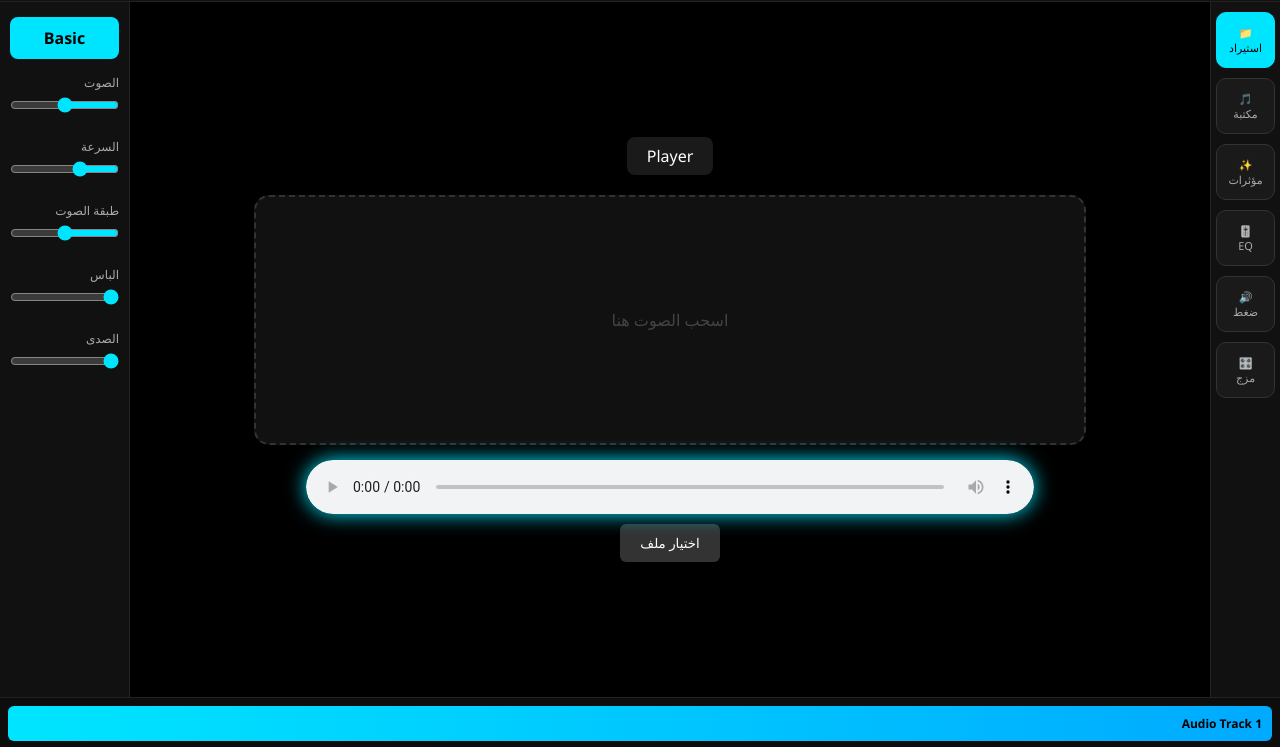
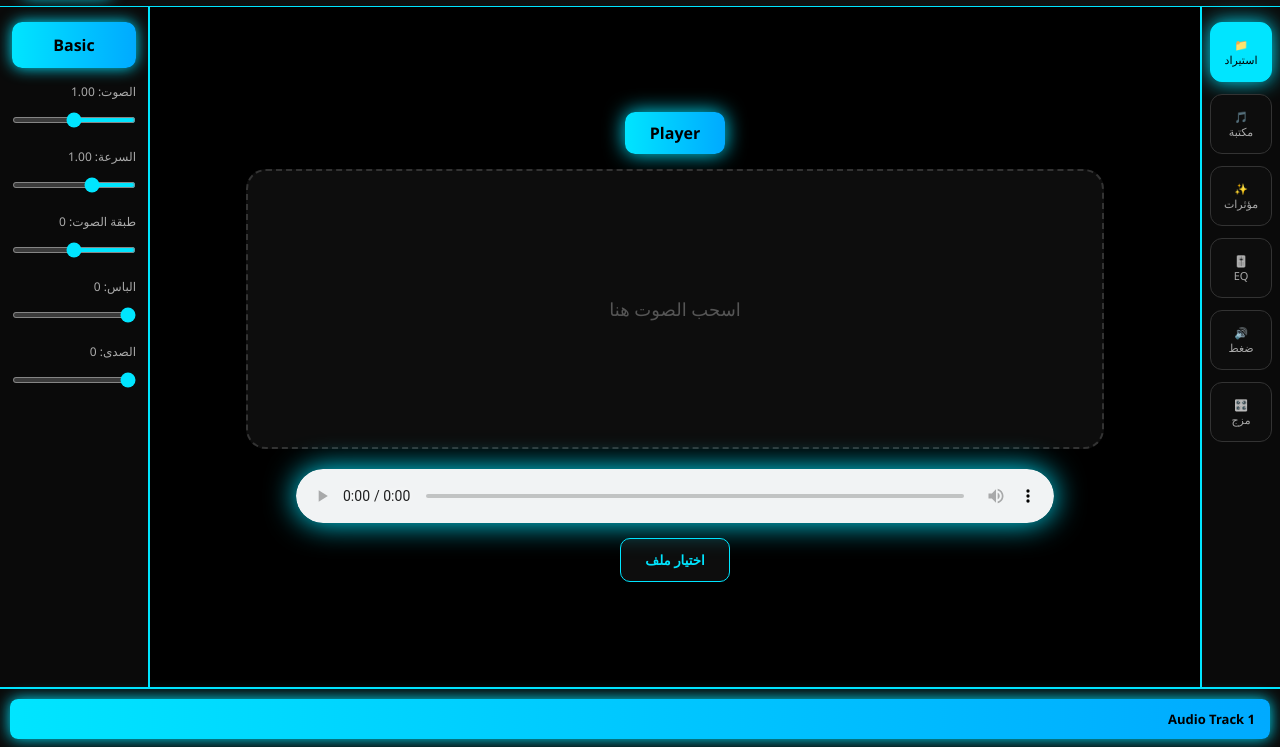
Before and after one commit to abdulkadirfarah921-cloud/ShadowKing-AI, a plain HTML site: page audio-editor.html in a window 1280 px wide. Shown: the part 53-800 px from the top of the page. Drawn offline with Linux system fonts and the light colour scheme.

Commit message:
Add files via upload

```diff
--- a/audio-editor.html
+++ b/audio-editor.html
@@ -2,73 +2,91 @@
 <html lang="ar" dir="rtl">
 <head>
 <meta charset="UTF-8">
-<meta name="viewport" content="width=device-width, initial-scale=1.0, user-scalable=no">
+<meta name="viewport" content="width=device-width, initial-scale=1.0, user-scalable=no, viewport-fit=cover">
 <meta name="theme-color" content="#000">
 <meta name="mobile-web-app-capable" content="yes">
+<meta name="apple-mobile-web-app-capable" content="yes">
 <link rel="manifest" href="manifest.json">
 <title>SHADOWKING AUDIO PRO</title>
 <script>
-// محاولة قفل العرض + اجبار اللف بالـ CSS
 function forceLandscape() {
-  // 1. محاولة API الرسمي
+  // محاولة القفل الرسمي
   if(screen.orientation && screen.orientation.lock){
     screen.orientation.lock('landscape').catch(()=>{});
   }
-
-  // 2. لو فشل بنلف الصفحة كلها 90 درجة بالـ CSS
+  // لو الجهاز طولي بنلف الحاوية مش الجسم كله
+  const wrapper = document.getElementById('wrapper');
   if(window.innerHeight > window.innerWidth){
-    document.body.classList.add('rotate-force');
+    wrapper.classList.add('rotate-force');
   } else {
-    document.body.classList.remove('rotate-force');
+    wrapper.classList.remove('rotate-force');
   }
 }
-
 window.addEventListener('load', forceLandscape);
 window.addEventListener('resize', forceLandscape);
-window.addEventListener('orientationchange', forceLandscape);
 </script>
 <style>
+:root{
+  --bg:#000;
+  --card:#0d0d0d;
+  --neon:#00e5ff;
+  --neon2:#00aaff;
+  --text:#e0e0e0;
+}
 *{margin:0;padding:0;box-sizing:border-box;font-family:'Segoe UI',Arial}
-body{background:#0a0a0a;color:#fff;direction:rtl;overflow:hidden;height:100vh;transition:0.3s}
+body{background:var(--bg);color:var(--text);overflow:hidden;height:100vh;width:100vw}
+#wrapper{height:100%;width:100%;transition:0.4s ease}
 
-/* الحركة القوية: لف الصفحة غصب لو الجهاز طولي */
-body.rotate-force {
-  transform: rotate(90deg);
-  transform-origin: left top;
+/* اللف الغصب بس للحاوية */
+#wrapper.rotate-force{
+  transform: rotate(90deg) translateY(-100%);
+  transform-origin: top left;
   width: 100vh;
   height: 100vw;
   position: absolute;
-  top: 100%;
-  left: 0;
-  overflow: hidden;
 }
 
-.topbar{background:#111;height:55px;display:flex;align-items:center;padding:0 15px;border-bottom:1px solid #222}
-.logo{color:#00e5ff;font-weight:900;font-size:15px}
-.export-btn{margin-right:auto;background:#00e5ff;color:#000;border:none;padding:10px 25px;border-radius:8px;font-weight:900;font-size:15px;cursor:pointer}
-.container{display:flex;height:calc(100vh - 55px - 50px)}
-body.rotate-force.container{height:calc(100vw - 55px - 50px)}
-.sidebar-right{width:70px;background:#111;padding:10px 5px;border-left:1px solid #222}
-.tool{background:#1a1a1a;border:1px solid #333;border-radius:10px;padding:12px 5px;margin-bottom:10px;text-align:center;font-size:11px;color:#aaa;cursor:pointer}
-.tool.active{background:#00e5ff;color:#000;border-color:#00e5ff}
-.player-area{flex:1;background:#000;display:flex;flex-direction:column;align-items:center;justify-content:center;padding:20px}
-.player-box{background:#1a1a1a;padding:8px 20px;border-radius:8px;margin-bottom:20px;color:#fff}
-.drop-zone{width:80%;height:250px;background:#111;border:2px dashed #333;border-radius:15px;display:flex;align-items:center;justify-content:center;color:#444;font-size:16px;margin-bottom:15px}
-audio{width:70%;border-radius:30px;filter:drop-shadow(0 0 10px #00e5ff)}
-.file-btn{margin-top:10px;background:#333;color:#fff;border:none;padding:10px 20px;border-radius:6px;cursor:pointer}
-.sidebar-left{width:130px;background:#111;padding:15px 10px;border-right:1px solid #222}
-.tab{background:#00e5ff;color:#000;padding:10px;border-radius:8px;text-align:center;font-weight:900;margin-bottom:15px}
+/* خلفية متوهجة */
+body::before{
+  content:'';position:fixed;top:-50%;left:-50%;width:200%;height:200%;
+  background:radial-gradient(circle at 50% 50%, #00e5ff22 0%, transparent 50%);
+  animation: glow 8s infinite linear;z-index:0;
+}
+@keyframes glow{from{transform:rotate(0)}to{transform:rotate(360deg)}}
+
+.topbar{background:linear-gradient(90deg,#0d0d0d,#111);height:60px;display:flex;align-items:center;padding:0 20px;border-bottom:1px solid var(--neon);box-shadow:0 0 20px #00e5ff44;position:relative;z-index:2}
+.logo{color:var(--neon);font-weight:900;font-size:18px;text-shadow:0 0 10px var(--neon)}
+.export-btn{margin-right:auto;background:linear-gradient(90deg,var(--neon),var(--neon2));color:#000;border:none;padding:10px 28px;border-radius:12px;font-weight:900;font-size:15px;cursor:pointer;box-shadow:0 0 15px var(--neon);transition:0.2s}
+.export-btn:active{transform:scale(0.95)}
+
+.container{display:flex;height:calc(100% - 60px - 60px);position:relative;z-index:2}
+.sidebar-right{width:80px;background:#0a0a0a;padding:15px 8px;border-left:2px solid var(--neon);display:flex;flex-direction:column;gap:12px}
+.tool{background:var(--card);border:1px solid #333;border-radius:12px;padding:14px 5px;text-align:center;font-size:11px;color:#aaa;cursor:pointer;transition:0.2s}
+.tool:hover{border-color:var(--neon);box-shadow:0 0 10px var(--neon)}
+.tool.active{background:var(--neon);color:#000;border-color:var(--neon);box-shadow:0 0 20px var(--neon)}
+
+.player-area{flex:1;background:#000;display:flex;flex-direction:column;align-items:center;justify-content:center;padding:20px;gap:15px}
+.player-box{background:linear-gradient(90deg,var(--neon),var(--neon2));padding:10px 25px;border-radius:10px;color:#000;font-weight:900;font-size:16px;box-shadow:0 0 20px var(--neon)}
+.drop-zone{width:85%;height:280px;background:var(--card);border:2px dashed #333;border-radius:20px;display:flex;align-items:center;justify-content:center;color:#555;font-size:18px;margin-bottom:5px;transition:0.3s}
+.drop-zone:hover{border-color:var(--neon);color:var(--neon)}
+audio{width:75%;border-radius:30px;filter:drop-shadow(0 0 15px var(--neon))}
+.file-btn{background:var(--card);color:var(--neon);border:1px solid var(--neon);padding:12px 24px;border-radius:10px;cursor:pointer;font-weight:700}
+
+.sidebar-left{width:150px;background:#0a0a0a;padding:15px 12px;border-right:2px solid var(--neon);overflow-y:auto}
+.tab{background:linear-gradient(90deg,var(--neon),var(--neon2));color:#000;padding:12px;border-radius:10px;text-align:center;font-weight:900;margin-bottom:15px;box-shadow:0 0 15px var(--neon)}
 .slider{margin-bottom:20px}
-.slider label{color:#aaa;font-size:12px;display:block;margin-bottom:5px}
-input[type=range]{width:100%;accent-color:#00e5ff}
-.timeline{height:50px;background:#0d0d0d;border-top:1px solid #222;padding:8px}
-.track{background:linear-gradient(90deg, #00e5ff 0%, #00aaff 100%);height:35px;border-radius:6px;display:flex;align-items:center;padding:0 10px;color:#000;font-weight:900;font-size:12px}
+.slider label{color:#aaa;font-size:12px;display:block;margin-bottom:6px}
+input[type=range]{width:100%;accent-color:var(--neon);height:6px}
+
+.timeline{height:60px;background:#0a0a0a;border-top:2px solid var(--neon);padding:10px;position:relative;z-index:2}
+.track{background:linear-gradient(90deg, var(--neon) 0%, var(--neon2) 100%);height:40px;border-radius:8px;display:flex;align-items:center;padding:0 15px;color:#000;font-weight:900;font-size:13px;box-shadow:0 0 15px var(--neon)}
 </style>
 </head>
 <body>
+<div id="wrapper">
 
 <div class="topbar">
-  <div class="logo">SHADOWKING AUDIO PRO</div>
+  <div class="logo">SHADOWKING AUDIO PRO 👑</div>
   <button class="export-btn">تصدير</button>
 </div>
 
@@ -81,6 +99,7 @@ input[type=range]{width:100%;accent-color:#00e5ff}
     <div class="tool">🔊<br>ضغط</div>
     <div class="tool">🎛️<br>مزج</div>
   </div>
+
   <div class="player-area">
     <div class="player-box">Player</div>
     <div class="drop-zone" id="drop">اسحب الصوت هنا</div>
@@ -90,18 +109,20 @@ input[type=range]{width:100%;accent-color:#00e5ff}
       <button class="file-btn" onclick="document.getElementById('fileInput').click()">اختيار ملف</button>
     </div>
   </div>
+
   <div class="sidebar-left">
     <div class="tab">Basic</div>
-    <div class="slider"><label>الصوت</label><input type="range" min="0" max="2" step="0.01" value="1"></div>
-    <div class="slider"><label>السرعة</label><input type="range" min="0.5" max="2" step="0.01" value="1"></div>
-    <div class="slider"><label>طبقة الصوت</label><input type="range" min="-12" max="12" step="1" value="0"></div>
-    <div class="slider"><label>الباس</label><input type="range" min="0" max="20" step="1" value="0"></div>
-    <div class="slider"><label>الصدى</label><input type="range" min="0" max="100" step="1" value="0"></div>
+    <div class="slider"><label>الصوت: <span id="volVal">1.00</span></label><input type="range" min="0" max="2" step="0.01" value="1" oninput="volVal.innerText=this.value"></div>
+    <div class="slider"><label>السرعة: <span id="speedVal">1.00</span></label><input type="range" min="0.5" max="2" step="0.01" value="1" oninput="speedVal.innerText=this.value"></div>
+    <div class="slider"><label>طبقة الصوت: <span id="pitchVal">0</span></label><input type="range" min="-12" max="12" step="1" value="0" oninput="pitchVal.innerText=this.value"></div>
+    <div class="slider"><label>الباس: <span id="bassVal">0</span></label><input type="range" min="0" max="20" step="1" value="0" oninput="bassVal.innerText=this.value"></div>
+    <div class="slider"><label>الصدى: <span id="echoVal">0</span></label><input type="range" min="0" max="100" step="1" value="0" oninput="echoVal.innerText=this.value"></div>
   </div>
 </div>
 
 <div class="timeline"><div class="track">Audio Track 1</div></div>
 
+</div>
 <script>
 function loadAudio(input){
   const file = input.files[0];
```
